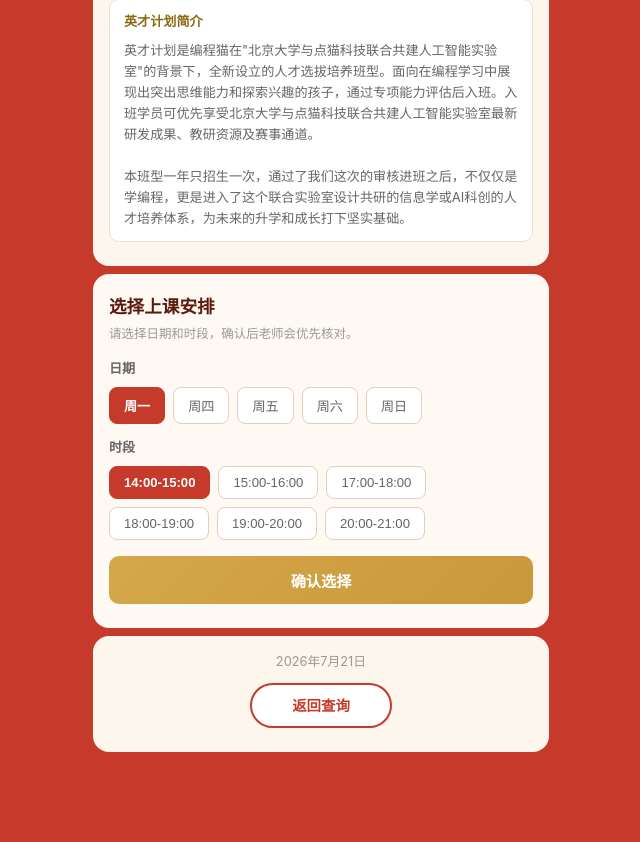
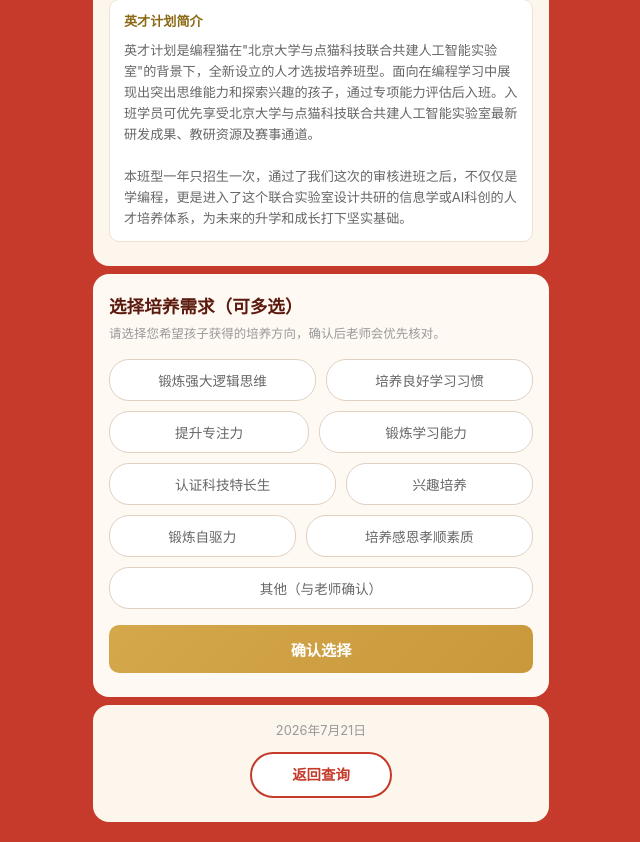
Before and after one commit to JCVANKER/admission-query, a Flask app: page /kete/result in a window 1280 px wide. Shown: the part 790-1632 px from the top of the page, without its empty margins (319-959 px from the left). Before the commit the page ends 1542 px from the top, so only its background shows below. Run offline with Flask 3, Linux system fonts and the light colour scheme.

Commit message:
feat: 上课时间选择改为培养需求多选（9个选项），邀请函展示已选需求

```diff
--- a/app.py
+++ b/app.py
@@ -119,6 +119,9 @@
             "CREATE TRIGGER trg_audit_log_localtime AFTER INSERT ON admin_audit_log BEGIN UPDATE admin_audit_log SET created_at = datetime(NEW.created_at, '+8 hours') WHERE id = NEW.id; END",
             "DROP TRIGGER IF EXISTS trg_captcha_store_localtime",
             "CREATE TRIGGER trg_captcha_store_localtime AFTER INSERT ON captcha_store BEGIN UPDATE captcha_store SET created_at = datetime(NEW.created_at, '+8 hours') WHERE id = NEW.id; END",
+        ],
+        4: [
+            "ALTER TABLE query_logs ADD COLUMN needs TEXT DEFAULT ''",
         ],
     }
 
@@ -426,9 +429,9 @@
     # 总查询数
     total_queries = db.execute("SELECT COUNT(*) as cnt FROM query_logs").fetchone()["cnt"]
 
-    # 已确认上课安排数
+    # 已提交需求数
     confirmed = db.execute(
-        "SELECT COUNT(*) as cnt FROM query_logs WHERE schedule_date != '' AND schedule_time != ''"
+        "SELECT COUNT(*) as cnt FROM query_logs WHERE needs != ''"
     ).fetchone()["cnt"]
 
     # 录取率（被录取的查询 / 总查询）
@@ -600,20 +603,20 @@
 
 @app.route("/api/schedule/confirm", methods=["POST"])
 def schedule_confirm():
-    """用户确认上课安排"""
+    """用户提交培养需求"""
     data = request.get_json()
     name = data.get("name", "").strip()
-    date = data.get("date", "").strip()
-    time_slot = data.get("time", "").strip()
+    needs = data.get("needs", [])
 
     if not name:
         return jsonify({"success": False, "message": "缺少姓名"})
 
+    needs_str = ",".join(needs) if isinstance(needs, list) else ""
+
     db = get_db()
-    # 更新最近一条该姓名的录取查询日志
     db.execute(
-        "UPDATE query_logs SET schedule_date = ?, schedule_time = ? WHERE name = ? AND admitted = 1 AND id = (SELECT MAX(id) FROM query_logs WHERE name = ? AND admitted = 1)",
-        (date, time_slot, name, name)
+        "UPDATE query_logs SET needs = ? WHERE name = ? AND admitted = 1 AND id = (SELECT MAX(id) FROM query_logs WHERE name = ? AND admitted = 1)",
+        (needs_str, name, name)
     )
     db.commit()
     return jsonify({"success": True})
@@ -645,13 +648,13 @@
             f"SELECT COUNT(*) as cnt FROM query_logs WHERE {where}", params
         ).fetchone()["cnt"]
         rows = db.execute(
-            f"SELECT id, name, admitted, class_type, schedule_date, schedule_time, created_at FROM query_logs WHERE {where} ORDER BY id DESC LIMIT ? OFFSET ?",
+            f"SELECT id, name, admitted, class_type, needs, created_at FROM query_logs WHERE {where} ORDER BY id DESC LIMIT ? OFFSET ?",
             params + [per_page, (page - 1) * per_page]
         ).fetchall()
     else:
         count = db.execute("SELECT COUNT(*) as cnt FROM query_logs").fetchone()["cnt"]
         rows = db.execute(
-            "SELECT id, name, admitted, class_type, schedule_date, schedule_time, created_at FROM query_logs ORDER BY id DESC LIMIT ? OFFSET ?",
+            "SELECT id, name, admitted, class_type, needs, created_at FROM query_logs ORDER BY id DESC LIMIT ? OFFSET ?",
             (per_page, (page - 1) * per_page)
         ).fetchall()
 
@@ -669,19 +672,18 @@
     """导出查询日志为 CSV"""
     db = get_db()
     rows = db.execute(
-        "SELECT name, admitted, class_type, schedule_date, schedule_time, created_at FROM query_logs ORDER BY id DESC"
+        "SELECT name, admitted, class_type, needs, created_at FROM query_logs ORDER BY id DESC"
     ).fetchall()
 
     output = io.StringIO()
     writer = csv.writer(output)
-    writer.writerow(["姓名", "班型", "录取状态", "上课日期", "上课时段", "查询时间"])
+    writer.writerow(["姓名", "班型", "录取状态", "培养需求", "查询时间"])
     for r in rows:
         writer.writerow([
             r["name"],
             CLASS_TYPES.get(r["class_type"], {}).get("name", r["class_type"] or "-"),
             "已录取" if r["admitted"] else "未录取",
-            r["schedule_date"] or "-",
-            r["schedule_time"] or "-",
+            r["needs"] or "-",
             r["created_at"]
         ])
 
--- a/static/css/result-theme.css
+++ b/static/css/result-theme.css
@@ -259,6 +259,40 @@
     font-weight: 600;
 }
 
+/* 培养需求多选 */
+.needs-options {
+    display: flex;
+    flex-wrap: wrap;
+    gap: 10px;
+}
+
+.needs-options .option-btn {
+    padding: 10px 16px;
+    font-size: 0.85rem;
+    color: #666;
+    background: #fff;
+    border: 1.5px solid #e0d0c0;
+    border-radius: 20px;
+    cursor: pointer;
+    transition: all 0.2s ease;
+    -webkit-tap-highlight-color: transparent;
+    flex: 1 1 auto;
+    min-width: 140px;
+    text-align: center;
+}
+
+.needs-options .option-btn:hover {
+    border-color: #c53a2a;
+    color: #c53a2a;
+}
+
+.needs-options .option-btn.active {
+    background: #c53a2a;
+    color: #fff;
+    border-color: #c53a2a;
+    font-weight: 600;
+}
+
 /* 确认按钮 */
 .btn-confirm {
     display: block;
--- a/templates/result.html
+++ b/templates/result.html
@@ -60,32 +60,21 @@
             </div>
         </div>
 
-        <!-- 上课安排 -->
+        <!-- 培养需求选择 -->
         <div class="schedule-section">
-            <h3 class="schedule-title">选择上课安排</h3>
-            <p class="schedule-hint">请选择日期和时段，确认后老师会优先核对。</p>
+            <h3 class="schedule-title">选择培养需求（可多选）</h3>
+            <p class="schedule-hint">请选择您希望孩子获得的培养方向，确认后老师会优先核对。</p>
 
-            <div class="schedule-group">
-                <p class="schedule-label">日期</p>
-                <div class="schedule-options" id="dateOptions">
-                    <button class="option-btn active" data-value="周一">周一</button>
-                    <button class="option-btn" data-value="周四">周四</button>
-                    <button class="option-btn" data-value="周五">周五</button>
-                    <button class="option-btn" data-value="周六">周六</button>
-                    <button class="option-btn" data-value="周日">周日</button>
-                </div>
-            </div>
-
-            <div class="schedule-group">
-                <p class="schedule-label">时段</p>
-                <div class="schedule-options" id="timeOptions">
-                    <button class="option-btn active" data-value="14:00-15:00">14:00-15:00</button>
-                    <button class="option-btn" data-value="15:00-16:00">15:00-16:00</button>
-                    <button class="option-btn" data-value="17:00-18:00">17:00-18:00</button>
-                    <button class="option-btn" data-value="18:00-19:00">18:00-19:00</button>
-                    <button class="option-btn" data-value="19:00-20:00">19:00-20:00</button>
-                    <button class="option-btn" data-value="20:00-21:00">20:00-21:00</button>
-                </div>
+            <div class="schedule-options needs-options" id="needsOptions">
+                <button class="option-btn" data-value="锻炼强大逻辑思维">锻炼强大逻辑思维</button>
+                <button class="option-btn" data-value="培养良好学习习惯">培养良好学习习惯</button>
+                <button class="option-btn" data-value="提升专注力">提升专注力</button>
+                <button class="option-btn" data-value="锻炼学习能力">锻炼学习能力</button>
+                <button class="option-btn" data-value="认证科技特长生">认证科技特长生</button>
+                <button class="option-btn" data-value="兴趣培养">兴趣培养</button>
+                <button class="option-btn" data-value="锻炼自驱力">锻炼自驱力</button>
+                <button class="option-btn" data-value="培养感恩孝顺素质">培养感恩孝顺素质</button>
+                <button class="option-btn" data-value="其他（与老师确认）">其他（与老师确认）</button>
             </div>
 
             <button class="btn-confirm" id="confirmBtn" onclick="doConfirm()">确认选择</button>
@@ -126,28 +115,28 @@
         const day = now.getDate();
         document.getElementById('resultDate').textContent = `${year}年${month}月${day}日`;
 
-        // 日期和时段选择
-        document.querySelectorAll('.schedule-options').forEach(group => {
-            group.addEventListener('click', (e) => {
-                if (e.target.classList.contains('option-btn')) {
-                    group.querySelectorAll('.option-btn').forEach(b => b.classList.remove('active'));
+        // 培养需求多选
+        const selectedNeeds = new Set();
+        document.getElementById('needsOptions').addEventListener('click', (e) => {
+            if (e.target.classList.contains('option-btn')) {
+                const value = e.target.dataset.value;
+                if (selectedNeeds.has(value)) {
+                    selectedNeeds.delete(value);
+                    e.target.classList.remove('active');
+                } else {
+                    selectedNeeds.add(value);
                     e.target.classList.add('active');
                 }
-            });
+            }
         });
 
         async function doConfirm() {
-            const dateBtn = document.querySelector('#dateOptions .option-btn.active');
-            const timeBtn = document.querySelector('#timeOptions .option-btn.active');
             const btn = document.getElementById('confirmBtn');
 
-            if (!dateBtn || !timeBtn) {
-                alert('请选择日期和时段');
+            if (selectedNeeds.size === 0) {
+                alert('请至少选择一项培养需求');
                 return;
             }
-
-            const scheduleDate = dateBtn.textContent;
-            const scheduleTime = timeBtn.textContent;
 
             if (!name || name.trim() === '') {
                 alert('页面信息不完整，请返回查询页重新查询');
@@ -161,15 +150,14 @@
                 const resp = await fetch('/api/schedule/confirm', {
                     method: 'POST',
                     headers: { 'Content-Type': 'application/json' },
-                    body: JSON.stringify({ name: name.trim(), date: scheduleDate, time: scheduleTime })
+                    body: JSON.stringify({ name: name.trim(), needs: Array.from(selectedNeeds) })
                 });
                 const data = await resp.json();
                 if (data.success) {
                     // 跳转到入学邀请函页面
                     const inviteParams = new URLSearchParams();
                     inviteParams.set('name', name.trim());
-                    inviteParams.set('date', scheduleDate);
-                    inviteParams.set('time', scheduleTime);
+                    inviteParams.set('needs', Array.from(selectedNeeds).join(','));
                     window.location.href = '/' + classType + '/invite?' + inviteParams.toString();
                 } else {
                     btn.textContent = '确认选择';
--- a/test_regression.py
+++ b/test_regression.py
@@ -86,8 +86,8 @@
         assert data["success"] is True
         assert data["admitted"] is False
 
-        # ── 6. 确认上课安排 ──
-        resp = c.post("/api/schedule/confirm", json={"name": "张三", "date": "周六", "time": "14:00-15:00"})
+        # ── 6. 提交培养需求 ──
+        resp = c.post("/api/schedule/confirm", json={"name": "张三", "needs": ["锻炼强大逻辑思维", "提升专注力"]})
         assert resp.get_json()["success"] is True
 
         # ── 7. 查询日志 ──
```
Also changed, not shown: static/css/invite-theme.css (+32 -1 lines), static/js/admin.js (+4 -5 lines), templates/admin_dashboard.html (+3 -4 lines), templates/invite.html (+17 -0 lines), test_new_features.py (+5 -5 lines).
